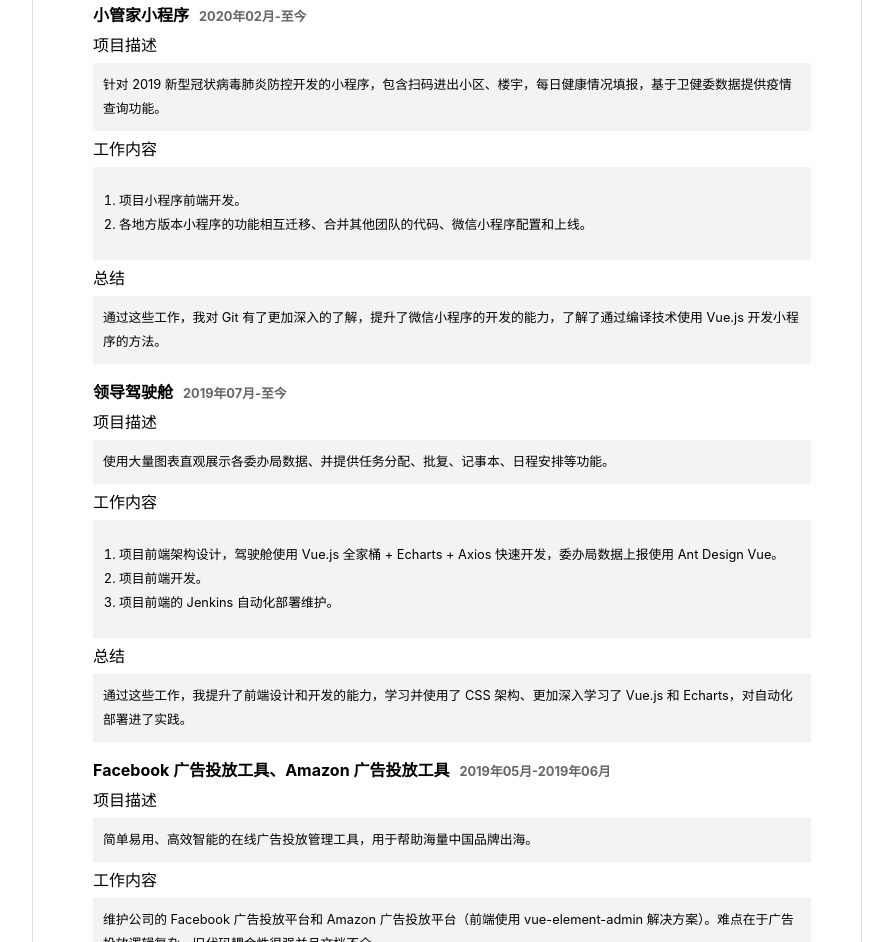
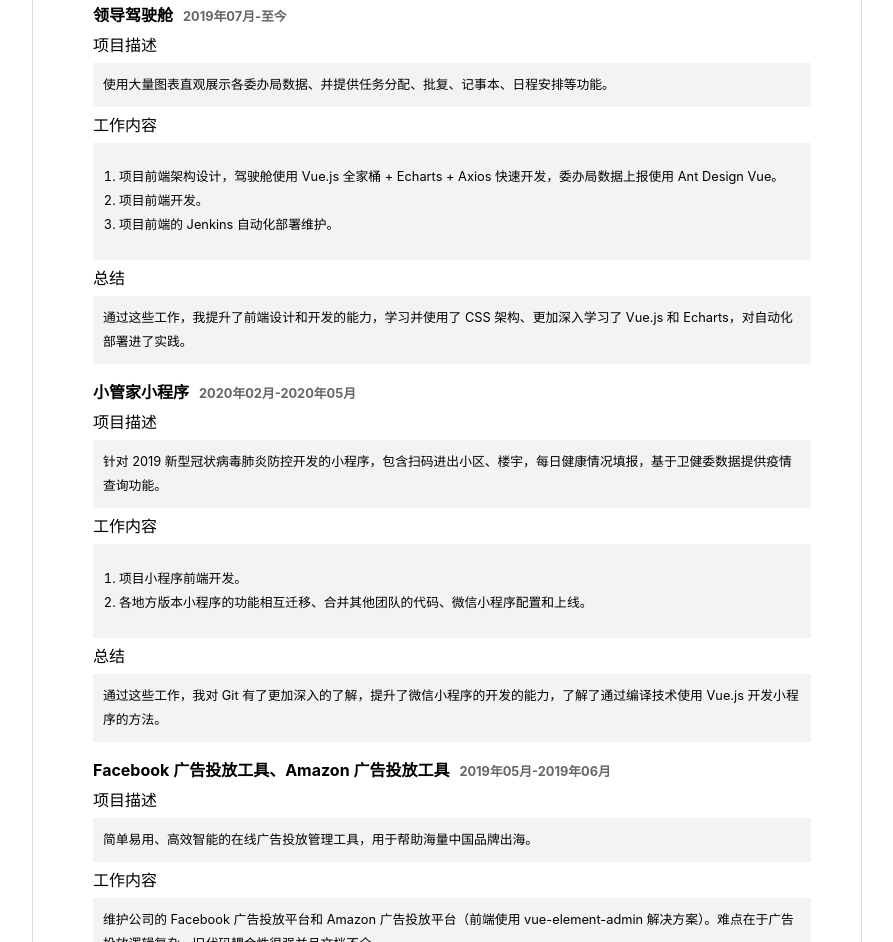
Before and after one commit to 1010543618/CV-template, a plain HTML site: page index.html in a window 1280 px wide. Shown: the part 772-1714 px from the top of the page, without its empty margins (193-1086 px from the left). Drawn offline with Linux system fonts and the light colour scheme.

Commit message:
update index.html

```diff
--- a/index.html
+++ b/index.html
@@ -46,26 +46,6 @@
             <p>后端：Node.js、PHP</p>
           </dd>
         </div>
-        <!-- 有时间再整理一下
-        <div class="cv-detailinfo">
-          <dl><h2>作品展示</h2></dl>
-          <dd>
-            <ul>
-              <li>
-                <a href="https://zjffun.com">
-                  <i class="far fa-grin-squint-tears"></i>
-                  个人网站（移动、PC端）：https://zjffun.com
-                </a>
-              </li>
-              <li>
-                <a href="https://git_null.gitee.io/amazon_ad_target_ui">
-                  <i class="fab fa-amazon"></i> Amazon
-                  广告投放工具（PC端）：https://git_null.gitee.io/amazon_ad_target_ui
-                </a>
-              </li>
-            </ul>
-          </dd>
-        </div> -->
         <div class="cv-detailinfo">
           <dl><h2>工作经验</h2></dl>
           <dd class="work-experience">
@@ -100,33 +80,7 @@
           <dl><h2>主要项目经历</h2></dl>
           <dd class="project-experience">
             <section>
-              <article>
-                <h4>小管家小程序<span class="tag">2020年02月-至今</span></h4>
-                <dl>
-                  <dt>项目描述</dt>
-                  <dd>
-                    针对 2019
-                    新型冠状病毒肺炎防控开发的小程序，包含扫码进出小区、楼宇，每日健康情况填报，基于卫健委数据提供疫情查询功能。
-                  </dd>
-                  <dt>工作内容</dt>
-                  <dd>
-                    <ol>
-                      <li>
-                        项目小程序前端开发。
-                      </li>
-                      <li>
-                        各地方版本小程序的功能相互迁移、合并其他团队的代码、微信小程序配置和上线。
-                      </li>
-                    </ol>
-                  </dd>
-                  <dt>总结</dt>
-                  <dd>
-                    通过这些工作，我对 Git
-                    有了更加深入的了解，提升了微信小程序的开发的能力，了解了通过编译技术使用
-                    Vue.js 开发小程序的方法。
-                  </dd>
-                </dl>
-              </article>
+
               <article>
                 <h4>领导驾驶舱<span class="tag">2019年07月-至今</span></h4>
                 <dl>
@@ -154,6 +108,33 @@
                     通过这些工作，我提升了前端设计和开发的能力，学习并使用了 CSS
                     架构、更加深入学习了 Vue.js 和
                     Echarts，对自动化部署进了实践。
+                  </dd>
+                </dl>
+              </article>
+              <article>
+                <h4>小管家小程序<span class="tag">2020年02月-2020年05月</span></h4>
+                <dl>
+                  <dt>项目描述</dt>
+                  <dd>
+                    针对 2019
+                    新型冠状病毒肺炎防控开发的小程序，包含扫码进出小区、楼宇，每日健康情况填报，基于卫健委数据提供疫情查询功能。
+                  </dd>
+                  <dt>工作内容</dt>
+                  <dd>
+                    <ol>
+                      <li>
+                        项目小程序前端开发。
+                      </li>
+                      <li>
+                        各地方版本小程序的功能相互迁移、合并其他团队的代码、微信小程序配置和上线。
+                      </li>
+                    </ol>
+                  </dd>
+                  <dt>总结</dt>
+                  <dd>
+                    通过这些工作，我对 Git
+                    有了更加深入的了解，提升了微信小程序的开发的能力，了解了通过编译技术使用
+                    Vue.js 开发小程序的方法。
                   </dd>
                 </dl>
               </article>
```
